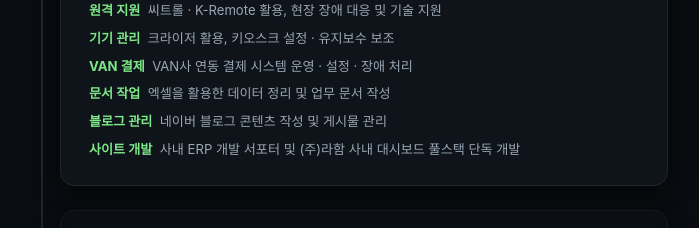
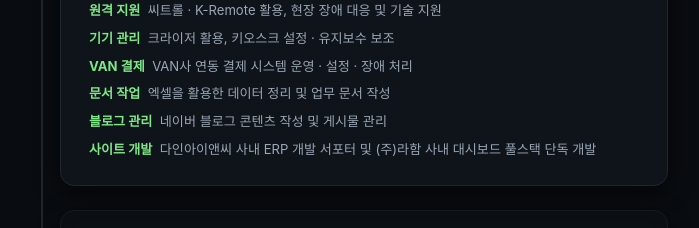
Before and after one commit to FeheDeveloperTeam/fdt-homepage, a React (Vite) app: page /member/fehe in a window 1280 px wide. Shown: the part 2300-2528 px from the top of the page, without its empty margins (290-989 px from the left). Built offline with nearby package versions, Linux system fonts and the light colour scheme; no server answers; the database is empty.

Commit message:
다인아이앤씨 사내 ERP 개발 서포터로 소속 명시

```diff
--- a/src/member/fehe/pages/HomePage/HomePage.jsx
+++ b/src/member/fehe/pages/HomePage/HomePage.jsx
@@ -85,7 +85,7 @@ const TIMELINE = [
       { label: 'VAN 결제', desc: 'VAN사 연동 결제 시스템 운영 · 설정 · 장애 처리' },
       { label: '문서 작업', desc: '엑셀을 활용한 데이터 정리 및 업무 문서 작성' },
       { label: '블로그 관리', desc: '네이버 블로그 콘텐츠 작성 및 게시물 관리' },
-      { label: '사이트 개발', desc: '사내 ERP 개발 서포터 및 (주)라함 사내 대시보드 풀스택 단독 개발' },
+      { label: '사이트 개발', desc: '다인아이앤씨 사내 ERP 개발 서포터 및 (주)라함 사내 대시보드 풀스택 단독 개발' },
     ],
   },
   {
```
